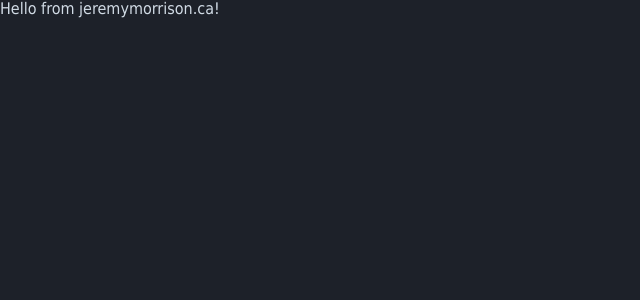
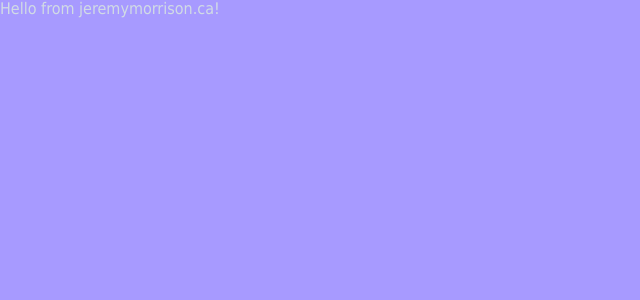
Before and after one commit to jemorriso/jeremymorrison.ca, a Next.js app: page / in a window 1280 px wide. Shown: the top 300 px of the page, without its empty margins (0-640 px from the left). Built offline with nearby package versions, Linux system fonts and the light colour scheme.

Commit message:
Add Layout component

```diff
--- /dev/null
+++ b/src/components/layout.js
@@ -0,0 +1,17 @@
+import styled from 'styled-components';
+
+const StyledContent = styled.div`
+  // display: flex;
+  background: #a79aff;
+  min-height: 100vh;
+`;
+
+const Layout = ({ children }) => {
+  return (
+    <StyledContent>
+      <div id="content">{children}</div>
+    </StyledContent>
+  );
+};
+
+export default Layout;
--- a/src/pages/_app.js
+++ b/src/pages/_app.js
@@ -1,11 +1,11 @@
 import 'normalize.css';
 import { ThemeProvider } from 'styled-components';
 import { GlobalStyle } from '../styles/globalStyle';
-import { nord } from '../styles/theme';
+import { theme } from '../styles/theme';
 
 function MyApp({ Component, pageProps }) {
   return (
-    <ThemeProvider theme={nord}>
+    <ThemeProvider theme={theme}>
       <GlobalStyle />
       <Component {...pageProps} />
     </ThemeProvider>
--- a/src/pages/index.js
+++ b/src/pages/index.js
@@ -1,3 +1,9 @@
+import Layout from '../components/layout';
+
 export default function Home() {
-  return <div>Hello from jeremymorrison.ca!</div>;
+  return (
+    <Layout>
+      <div>Hello from jeremymorrison.ca!</div>
+    </Layout>
+  );
 }
--- a/src/styles/globalStyle.js
+++ b/src/styles/globalStyle.js
@@ -5,6 +5,8 @@ export const GlobalStyle = createGlobalStyle`
     background: ${({ theme }) => theme.body};
     color: ${({ theme }) => theme.text};
     /* Use theme for sans-serif font and mono font */
-    font-family: Tahoma, Helvetica, Arial, Roboto, sans-serif;
+    // font-family: Tahoma, Helvetica, Arial, Roboto, sans-serif;
+    font-family: ${({ theme }) => theme.fontSans};
+    // font-family: ${({ theme }) => theme.fontMono};
   }
 `;
--- a/src/styles/theme.js
+++ b/src/styles/theme.js
@@ -1,5 +1,12 @@
-export const nord = {
+const nord = {
   body: '#1D2129',
   text: '#D1DBE5',
   accent: '#88C0D0',
 };
+
+const fonts = {
+  fontSans: 'Tahoma, Helvetica, Arial, Roboto, sans-serif',
+  fontMono: 'Courier, Monaco, monospace',
+};
+
+export const theme = { ...nord, ...fonts };
```
